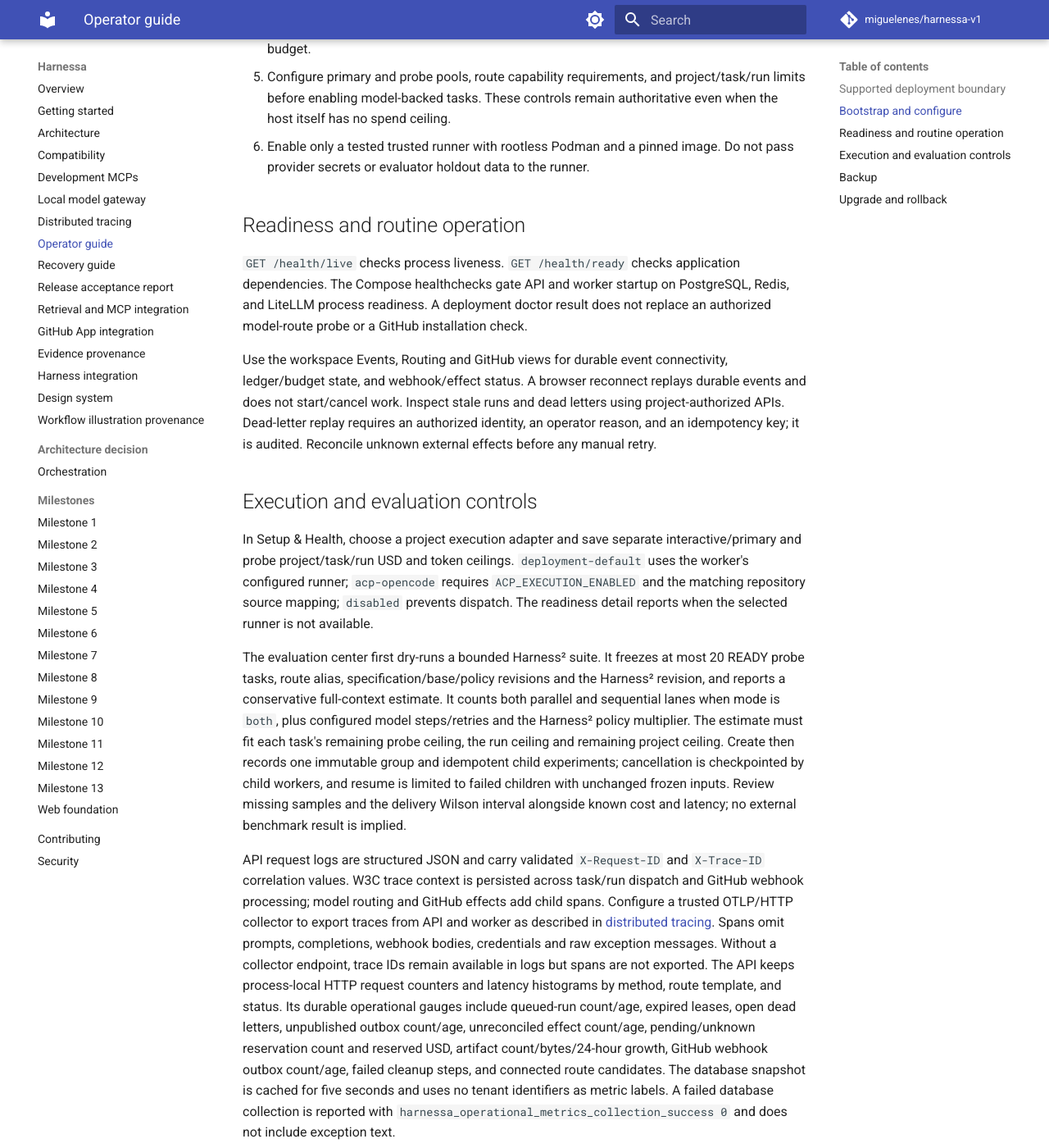
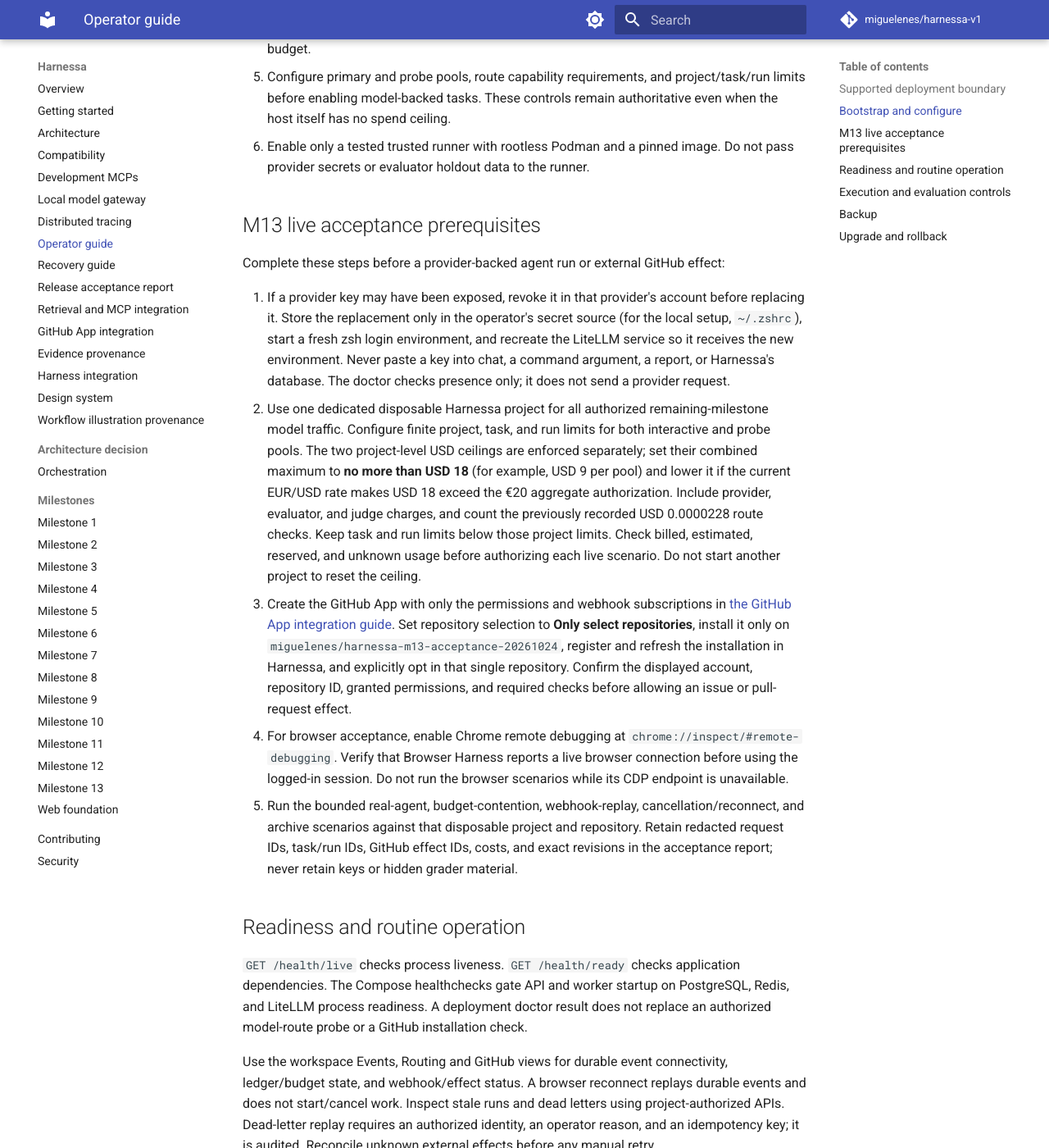
Before and after one commit to miguelenes/harnessa-v1, an MkDocs documentation site: the page built from docs/operator-guide.md, in a window 1280 px wide and 1400 px high, scrolled down 1082 px. Shown: the whole window at 82% size. Built offline with MkDocs 1.6.1 and Material for MkDocs 9.7.7, drawn with Linux system fonts in a browser that asks for light colours; comment, search, counter and statistics services are not loaded.

Commit message:
docs: add bounded M13 live acceptance steps

```diff
--- a/docs/operator-guide.md
+++ b/docs/operator-guide.md
@@ -14,6 +14,16 @@ The Compose file now stores content-addressed artifacts in the named `artifacts`
 4. Run `scripts/harnessa-doctor.sh`. It checks secret presence and cookie mode from the running API container without printing secret values. A passing LiteLLM readiness check means only that the proxy process is ready; it does not prove provider credentials, route capability, an authorized spend, GitHub access, or a working runner. Use the Model routing view's bounded live-check only when you intend to spend through the configured project budget.
 5. Configure primary and probe pools, route capability requirements, and project/task/run limits before enabling model-backed tasks. These controls remain authoritative even when the host itself has no spend ceiling.
 6. Enable only a tested trusted runner with rootless Podman and a pinned image. Do not pass provider secrets or evaluator holdout data to the runner.
+
+## M13 live acceptance prerequisites
+
+Complete these steps before a provider-backed agent run or external GitHub effect:
+
+1. If a provider key may have been exposed, revoke it in that provider's account before replacing it. Store the replacement only in the operator's secret source (for the local setup, `~/.zshrc`), start a fresh zsh login environment, and recreate the LiteLLM service so it receives the new environment. Never paste a key into chat, a command argument, a report, or Harnessa's database. The doctor checks presence only; it does not send a provider request.
+2. Use one dedicated disposable Harnessa project for all authorized remaining-milestone model traffic. Configure finite project, task, and run limits for both interactive and probe pools. The two project-level USD ceilings are enforced separately; set their combined maximum to **no more than USD 18** (for example, USD 9 per pool) and lower it if the current EUR/USD rate makes USD 18 exceed the €20 aggregate authorization. Include provider, evaluator, and judge charges, and count the previously recorded USD 0.0000228 route checks. Keep task and run limits below those project limits. Check billed, estimated, reserved, and unknown usage before authorizing each live scenario. Do not start another project to reset the ceiling.
+3. Create the GitHub App with only the permissions and webhook subscriptions in [the GitHub App integration guide](integrations/github-app.md). Set repository selection to **Only select repositories**, install it only on `miguelenes/harnessa-m13-acceptance-20261024`, register and refresh the installation in Harnessa, and explicitly opt in that single repository. Confirm the displayed account, repository ID, granted permissions, and required checks before allowing an issue or pull-request effect.
+4. For browser acceptance, enable Chrome remote debugging at `chrome://inspect/#remote-debugging`. Verify that Browser Harness reports a live browser connection before using the logged-in session. Do not run the browser scenarios while its CDP endpoint is unavailable.
+5. Run the bounded real-agent, budget-contention, webhook-replay, cancellation/reconnect, and archive scenarios against that disposable project and repository. Retain redacted request IDs, task/run IDs, GitHub effect IDs, costs, and exact revisions in the acceptance report; never retain keys or hidden grader material.
 
 ## Readiness and routine operation
 
```
